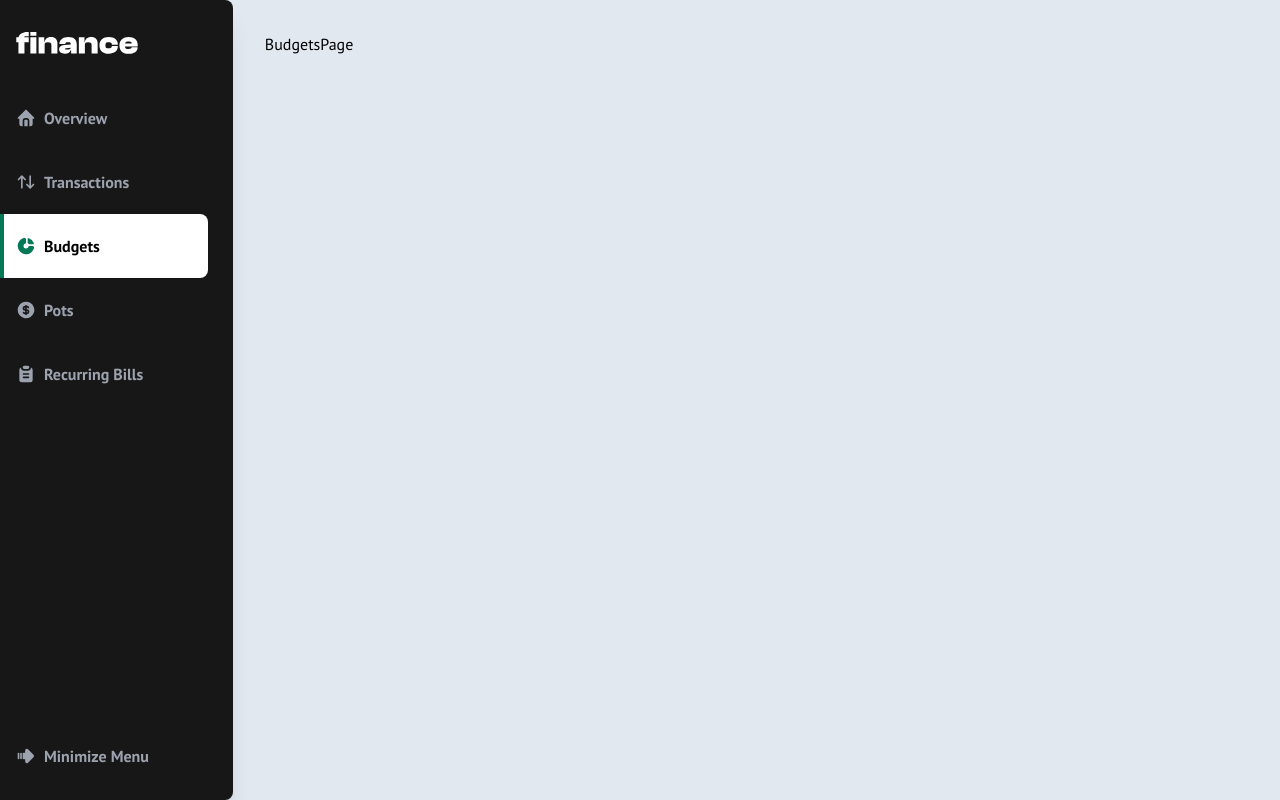
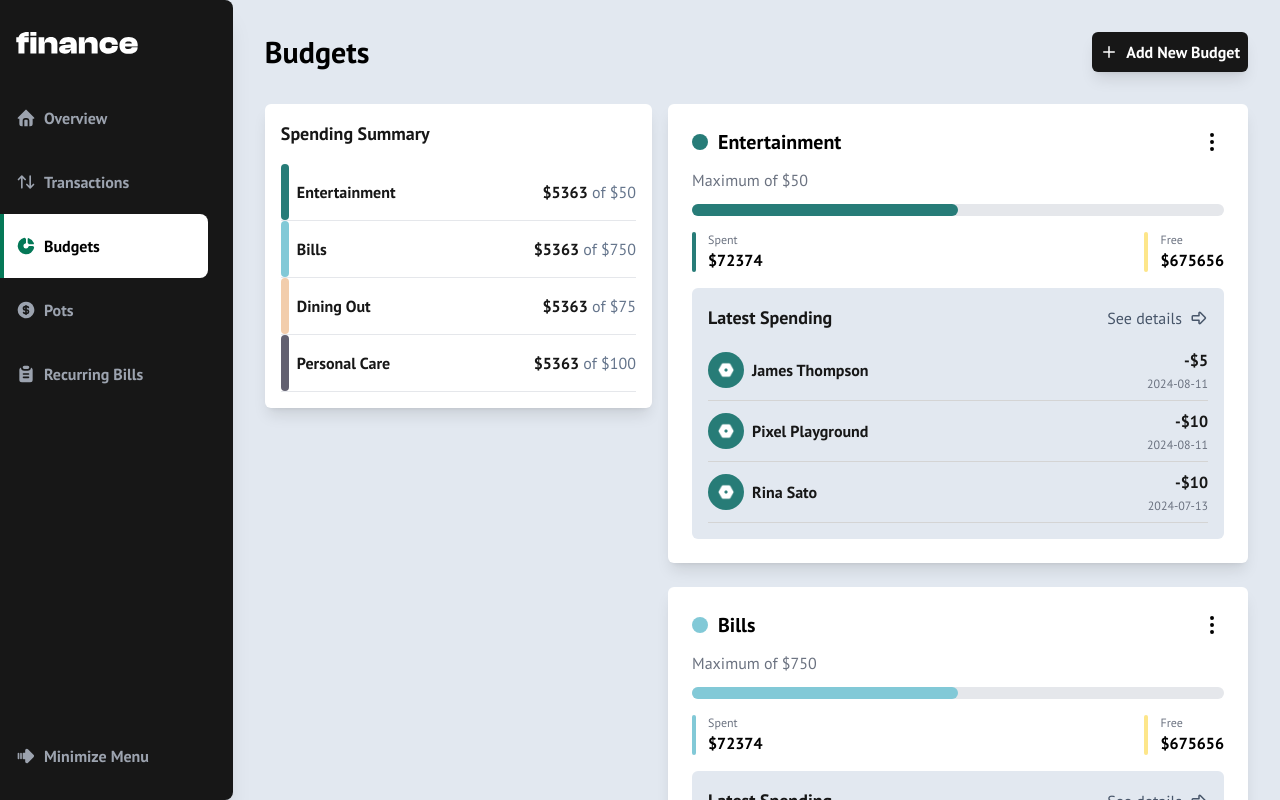
Before and after one commit to MartinWebDev95/FinanceApp, a Next.js app: page /budgets in a window 1280 px wide. Built offline with nearby package versions, Linux system fonts and the light colour scheme.

Commit message:
Change the BudgetsPage to show the different budgets and a spending summary

```diff
--- a/app/(dashboard)/budgets/page.jsx
+++ b/app/(dashboard)/budgets/page.jsx
@@ -1,5 +1,50 @@
+import Budget from "@/app/components/budgets/Budget";
+import { BtnAddNewBudget } from "@/app/components/pots/buttons";
+import data from '@/app/lib/data.json';
+
 export default function BudgetsPage(){
+
   return (
-    <div>BudgetsPage</div>
+    <>
+      <div className="flex items-center justify-between">
+        <h1 className="text-3xl font-bold">Budgets</h1>
+        <BtnAddNewBudget />
+      </div>
+
+      <div className="flex flex-col lg:flex-row items-start gap-4 mt-8">
+        <div className="w-full lg:w-2/5 bg-white rounded-md shadow-lg p-4">
+          <p className="text-neutral-900 mb-4 text-lg font-bold">Spending Summary</p>
+          <ul>
+            {
+              data.budgets.map((budget, index) => (
+                <li key={index} className="py-4 border-b relative">
+                  <div className="absolute top-0 left-0 w-2 h-full rounded-full" style={{ backgroundColor: budget.theme }} />
+
+                  <div className="flex items-center justify-between pl-4">
+                    <p className="font-bold text-neutral-900">{budget.category}</p>
+                    <p className="text-slate-500">
+                      <span className="font-bold text-neutral-900">
+                        $5363
+                      </span>
+                      {' '}
+                      of
+                      {' '}
+                      <span>
+                        ${budget.maximum}
+                      </span>
+                    </p>
+                  </div>
+                </li>
+              ))
+            }
+          </ul>
+        </div>
+        <div className="w-full lg:w-3/5">
+          {data.budgets.map((budget, index) => (
+            <Budget key={index} budget={budget} data={data} />
+          ))}
+        </div>
+      </div>
+    </>
   )
 }
```
